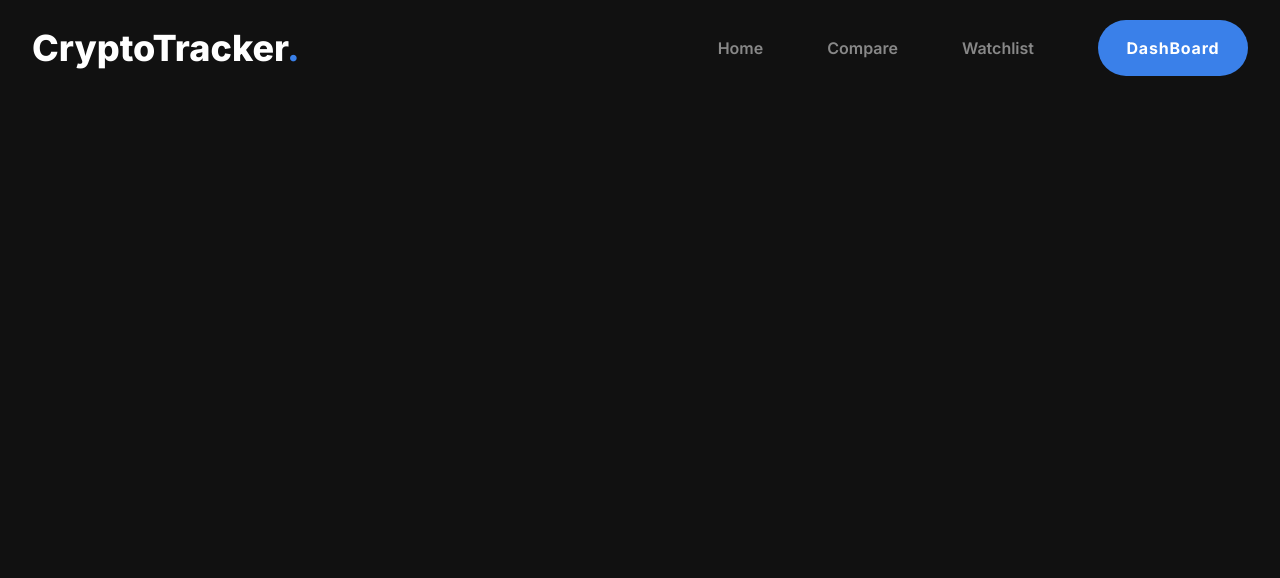
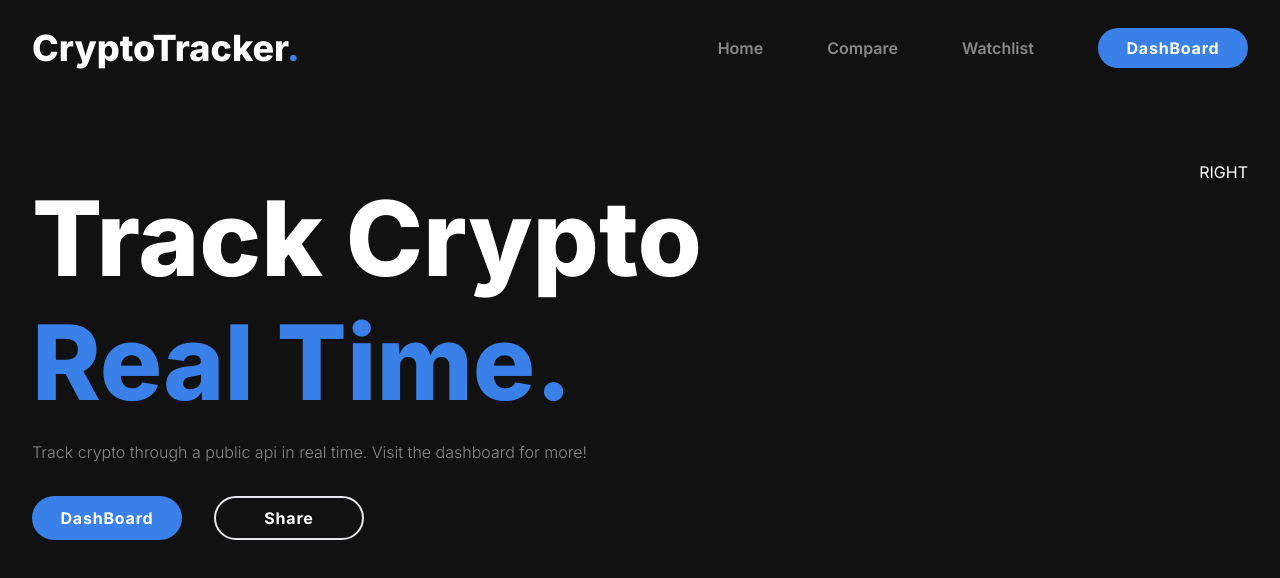
Before and after one commit to vinuman/Crypto-tracker, a React (Create React App) app: page / in a window 1280 px wide. Shown: the top 578 px of the page. Built offline with nearby package versions, Linux system fonts and the light colour scheme.

Commit message:
landing page left

```diff
--- a/src/App.js
+++ b/src/App.js
@@ -1,11 +1,13 @@
+import LandingPage from "./components/LandingPage";
 import Footer from "./components/common/Footer";
 import Header from "./components/common/Header";
 
 function App() {
   return (
     <>
-      <div className="App bg-black text-white min-h-screen font-inter">
+      <div className="App bg-black text-white min-h-screen font-inter max-w-[1800px] mx-auto">
         <Header />
+        <LandingPage />
       </div>
     </>
   );
--- /dev/null
+++ b/src/components/LandingPage.js
@@ -0,0 +1,32 @@
+import React from "react";
+import Button from "./common/Button";
+
+const LandingPage = () => {
+  return (
+    <>
+      <div className="flex justify-between items-start py-16 px-8">
+        {/*  LEFT SIDE */}
+        <div>
+          <h1 className=" text-[6.5rem] font-extrabold -mb-8 custom-h1 transition-all duration-300">
+            Track Crypto
+          </h1>
+          <h1 className=" text-[6.5rem] font-extrabold text-blue -mt-8">
+            Real Time.
+          </h1>
+          <p className=" text-[1rem] font-light text-grey">
+            Track crypto through a public api in real time. Visit the dashboard
+            for more!
+          </p>
+          <div className="flex gap-8 pt-8 ">
+            <Button text="DashBoard" outlined={false} />
+            <Button text="Share" outlined={true} />
+          </div>
+        </div>
+        {/*  RIGHT SIDE */}
+        <div>RIGHT</div>
+      </div>
+    </>
+  );
+};
+
+export default LandingPage;
--- a/src/components/common/Button.js
+++ b/src/components/common/Button.js
@@ -5,7 +5,7 @@ const Button = ({ text, onClick, outlined }) => {
     <>
       <button
         onClick={() => onClick()}
-        className={` text-white rounded-full p-4 font-bold text-center transition-all duration-300 tracking-wider min-w-[150px] ${
+        className={` text-white rounded-full px-4 py-2 font-bold text-center transition-all duration-300 tracking-wider min-w-[150px] ${
           outlined
             ? " hover:bg-blue bg-black border-2 hover:text-white"
             : "bg-blue hover:bg-indigo-400 hover:text-black"
--- a/src/index.css
+++ b/src/index.css
@@ -56,3 +56,10 @@ img {
   -moz-user-drag: none;
   -o-user-drag: none;
 }
+
+.custom-h1:hover {
+  color: var(--black);
+  -webkit-text-fill-color: var(--black);
+  -webkit-text-stroke-width: 2px;
+  -webkit-text-stroke-color: white;
+}
```
